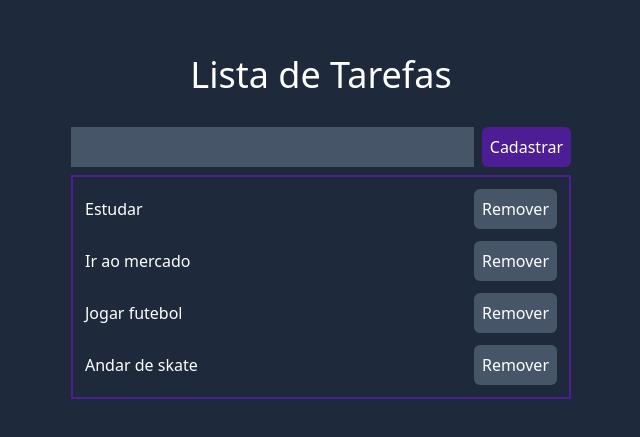
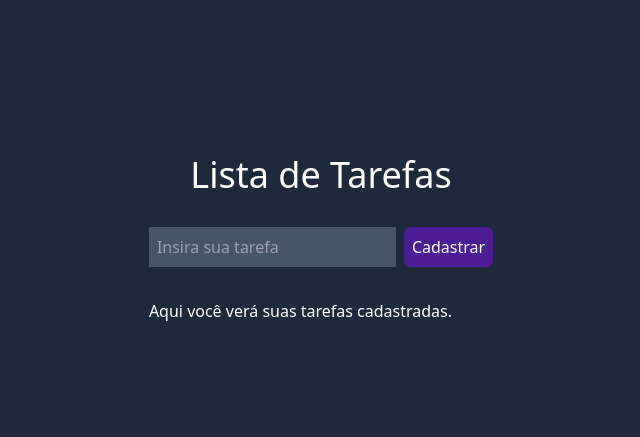
Before and after one commit to BrenoDev00/Estudos_React, a React (Vite) app in the folder task_list/: page / in a window 1280 px wide. Shown: the part 161-598 px from the top of the page, without its empty margins (319-959 px from the left). Built offline with nearby package versions, Linux system fonts and the light colour scheme.

Commit message:
adiciona ajustes finais do projeto

```diff
--- a/task_list/src/App.jsx
+++ b/task_list/src/App.jsx
@@ -4,12 +4,7 @@ import { TaskInput } from "./components/TaskInput";
 import { TaskContainer } from "./components/taskContainer";
 
 function App() {
-  const [taskList, setTaskList] = useState([
-    "Estudar",
-    "Ir ao mercado",
-    "Jogar futebol",
-    "Andar de skate",
-  ]);
+  const [taskList, setTaskList] = useState([]);
 
   const removeTask = (task) => {
     const newTaskList = [...taskList];
--- a/task_list/src/components/TaskContainer/index.jsx
+++ b/task_list/src/components/TaskContainer/index.jsx
@@ -1,13 +1,19 @@
 import { TaskItem } from "../TaskItem";
 
 export const TaskContainer = ({ taskList, removeTask }) => {
-  return (
+  return taskList.length > 0 ? (
     <main className="-translate-y-6">
       <section className="border-2 border-violet-900 w-[500px] flex flex-col gap-3 p-3">
-        {taskList.map((task) => (
-          <TaskItem key={task} task={task} removeTask={removeTask} />
+        {taskList.map((task, index) => (
+          <TaskItem
+            key={`task-item-${index}`}
+            task={task}
+            removeTask={removeTask}
+          />
         ))}
       </section>
     </main>
+  ) : (
+    "Aqui você verá suas tarefas cadastradas."
   );
 };
--- a/task_list/src/components/TaskInput/index.jsx
+++ b/task_list/src/components/TaskInput/index.jsx
@@ -8,10 +8,13 @@ export const TaskInput = ({ addTask }) => {
         onInput={(event) => (newTask = event.target.value)}
         type="text"
         className="bg-slate-600 py-1 px-2 focus:outline-none grow"
+        placeholder="Insira sua tarefa"
       />
 
       <button
-        onClick={() => addTask(newTask)}
+        onClick={() => {
+          if (newTask !== "") addTask(newTask);
+        }}
         type="button"
         className="bg-violet-900 p-2 rounded-md hover:bg-slate-600 "
       >
```
